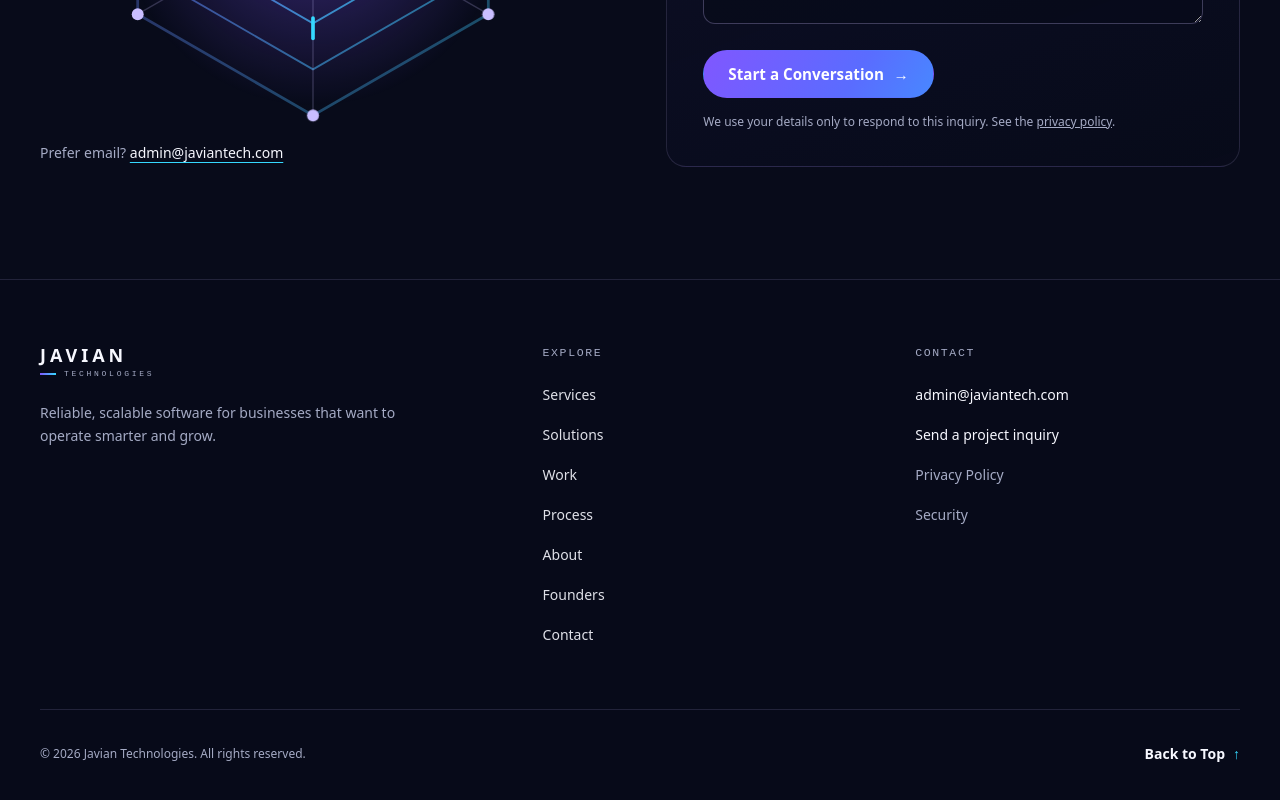
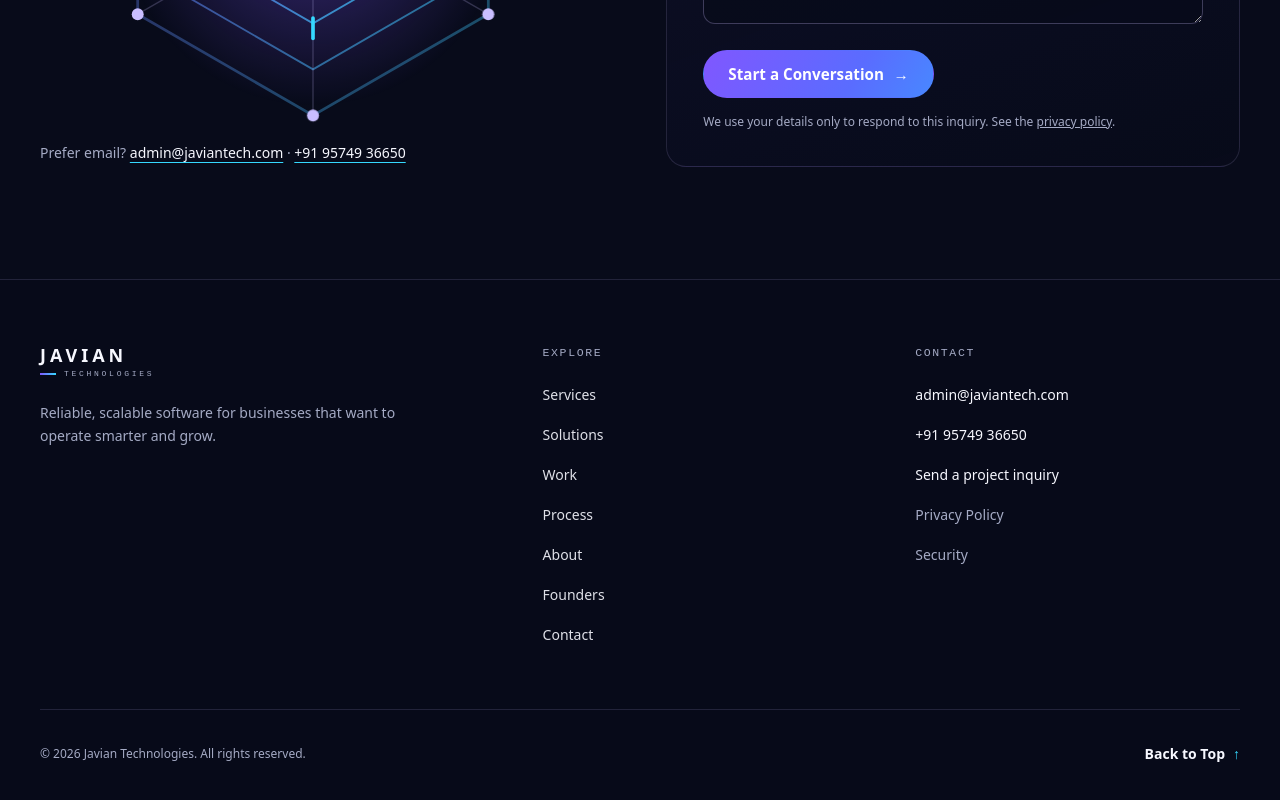
Before and after one commit to jensilathiya10/javian-website, a React (Vite) app in the folder frontend/: page / in a window 1280 px wide. Shown: the part 9030-9830 px from the top of the page. Built offline with nearby package versions, Linux system fonts and the light colour scheme.

Commit message:
Add business email and phone to contact section and footer
Co-Authored-By: Claude Sonnet 5.5 <noreply@anthropic.com>

```diff
--- a/frontend/src/components/Footer.tsx
+++ b/frontend/src/components/Footer.tsx
@@ -1,5 +1,5 @@
 import { Link } from "react-router-dom";
-import { CONTACT_EMAIL, NAV } from "../lib/content";
+import { CONTACT_EMAIL, CONTACT_PHONE, NAV } from "../lib/content";
 import { Wordmark } from "./Wordmark";
 
 export function Footer() {
@@ -41,6 +41,11 @@ export function Footer() {
                 </li>
               )}
               <li>
+                <a href={`tel:${CONTACT_PHONE.tel}`} className="inline-flex min-h-9 items-center hover:text-accent">
+                  {CONTACT_PHONE.display}
+                </a>
+              </li>
+              <li>
                 <Link to={{ pathname: "/", hash: "contact" }} className="inline-flex min-h-9 items-center hover:text-accent">
                   Send a project inquiry
                 </Link>
--- a/frontend/src/lib/content.ts
+++ b/frontend/src/lib/content.ts
@@ -149,3 +149,5 @@ export const TECH = [
 export const BUDGETS = ["Under $5k", "$5k–15k", "$15k–50k", "$50k+", "Not sure"];
 
 export const CONTACT_EMAIL = "admin@javiantech.com";
+
+export const CONTACT_PHONE = { display: "+91 95749 36650", tel: "+919574936650" };
--- a/frontend/src/sections/Contact.tsx
+++ b/frontend/src/sections/Contact.tsx
@@ -4,7 +4,7 @@ import { GeoStructure } from "../components/GeoStructure";
 import { Reveal } from "../components/Reveal";
 import { SectionHead } from "../components/SectionHead";
 import { ContactError, submitContact } from "../lib/contact";
-import { BUDGETS, CONTACT_EMAIL, SERVICES } from "../lib/content";
+import { BUDGETS, CONTACT_EMAIL, CONTACT_PHONE, SERVICES } from "../lib/content";
 import { validateContact } from "../lib/validate";
 import type { ContactPayload, FieldErrors } from "../types";
 
@@ -76,6 +76,8 @@ export function Contact() {
             <p className="text-sm text-muted">
               Prefer email?{" "}
               <a className="text-ink underline decoration-cyan underline-offset-4" href={`mailto:${CONTACT_EMAIL}`}>{CONTACT_EMAIL}</a>
+              {" · "}
+              <a className="text-ink underline decoration-cyan underline-offset-4" href={`tel:${CONTACT_PHONE.tel}`}>{CONTACT_PHONE.display}</a>
             </p>
           )}
         </div>
```
